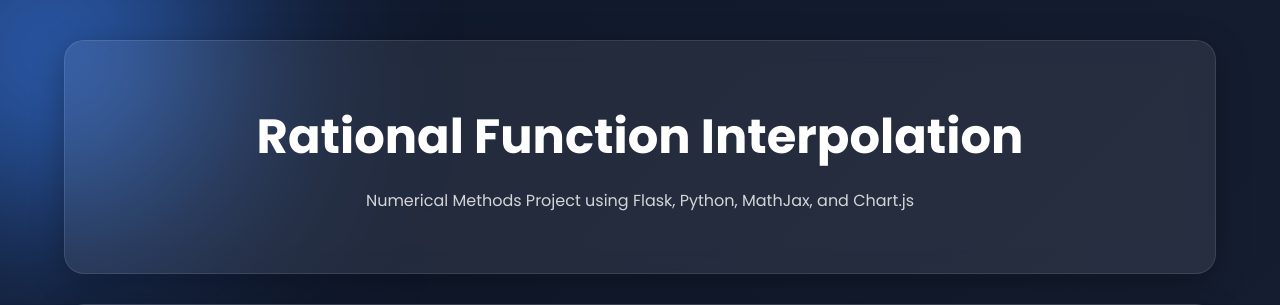
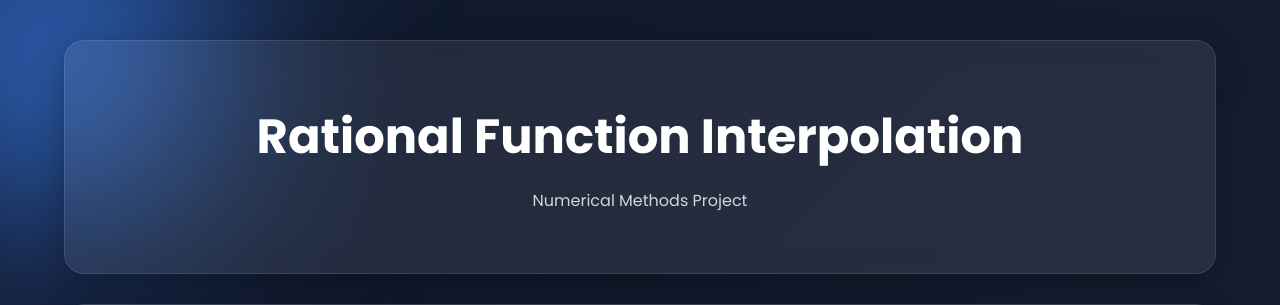
Before and after one commit to aerances/rational-interpolation, a Flask app: page / in a window 1280 px wide. Shown: the top 305 px of the page. Run offline with Flask 3, Linux system fonts and the light colour scheme.

Commit message:
Update index.html

```diff
--- a/templates/index.html
+++ b/templates/index.html
@@ -44,7 +44,7 @@
             <h1>Rational Function Interpolation</h1>
 
             <p>
-                Numerical Methods Project using Flask, Python, MathJax, and Chart.js
+                Numerical Methods Project
             </p>
 
         </section>
```
